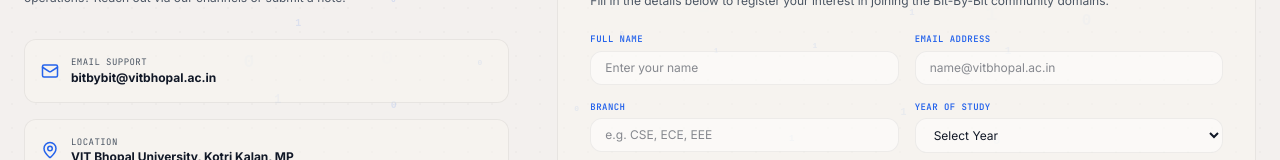
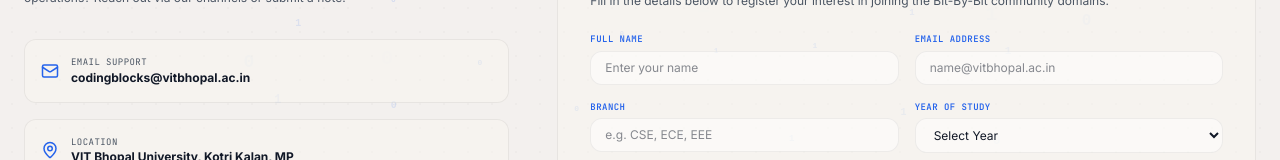
Before and after one commit to yathartharastogi/Bit-by-Bit-MVP, a Next.js app: page /contact in a window 1280 px wide. Shown: the part 580-740 px from the top of the page. Built offline with nearby package versions, Linux system fonts and the light colour scheme.

Commit message:
Update contact email address in page.tsx

```diff
--- a/src/app/contact/page.tsx
+++ b/src/app/contact/page.tsx
@@ -143,7 +143,7 @@ export default function Contact() {
                 <Mail className="text-primary" size={18} />
                 <div>
                   <div className="font-mono text-[9px] text-text-sec uppercase tracking-wider">Email Support</div>
-                  <div className="text-xs font-bold text-foreground">bitbybit@vitbhopal.ac.in</div>
+                  <div className="text-xs font-bold text-foreground">codingblocks@vitbhopal.ac.in</div>
                 </div>
               </div>
 
```
